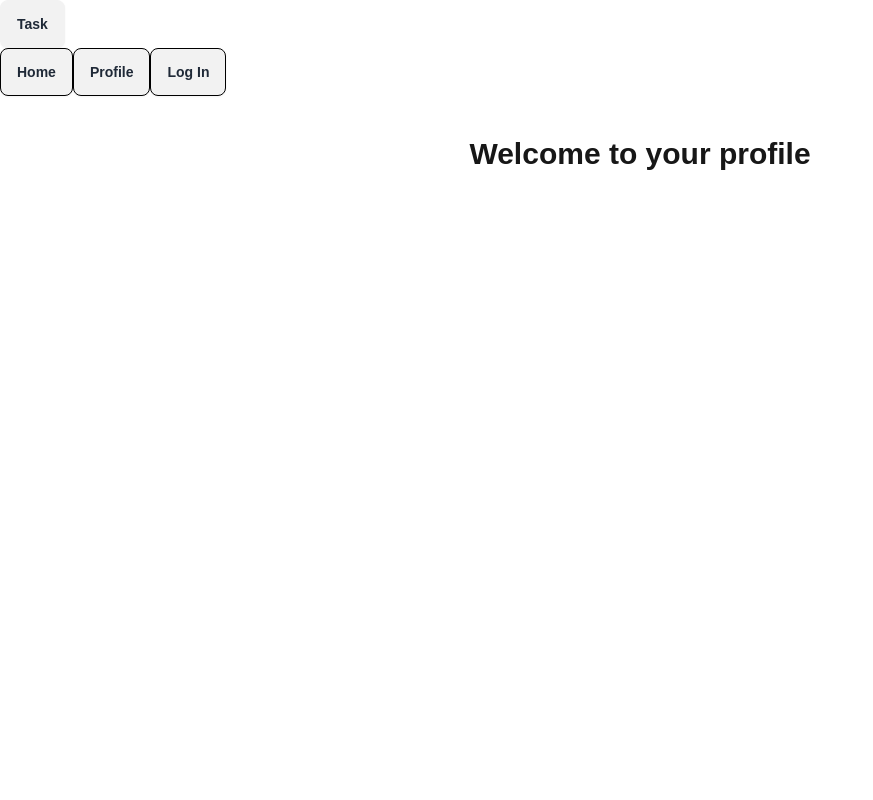
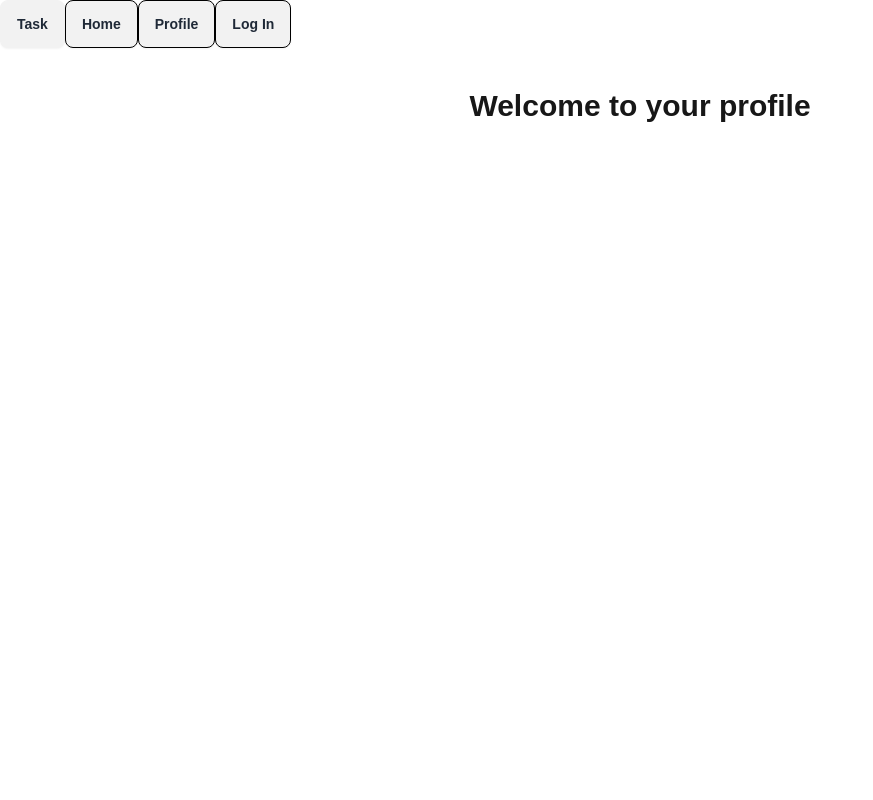
Before and after one commit to YousufOO7/nextJs-task, a Next.js app: page /profile in a window 1280 px wide. Shown: the top 800 px of the page, without its empty margins (0-873 px from the left). Built offline with nearby package versions, Linux system fonts and the light colour scheme; no server answers.

Commit message:
change for live side

```diff
--- a/src/Components/Navbar.jsx
+++ b/src/Components/Navbar.jsx
@@ -6,8 +6,8 @@ const Navbar = async () => {
     const user = await getUser();
     return (
         <div className="bg-gray-100">
-            <div className="navbar container mx-auto">
-                <div className="flex-1">
+            <div className="navbar container mx-auto flex justify-between">
+                <div>
                     <a className="btn btn-ghost text-xl">Task</a>
                 </div>
                 <div>
```
